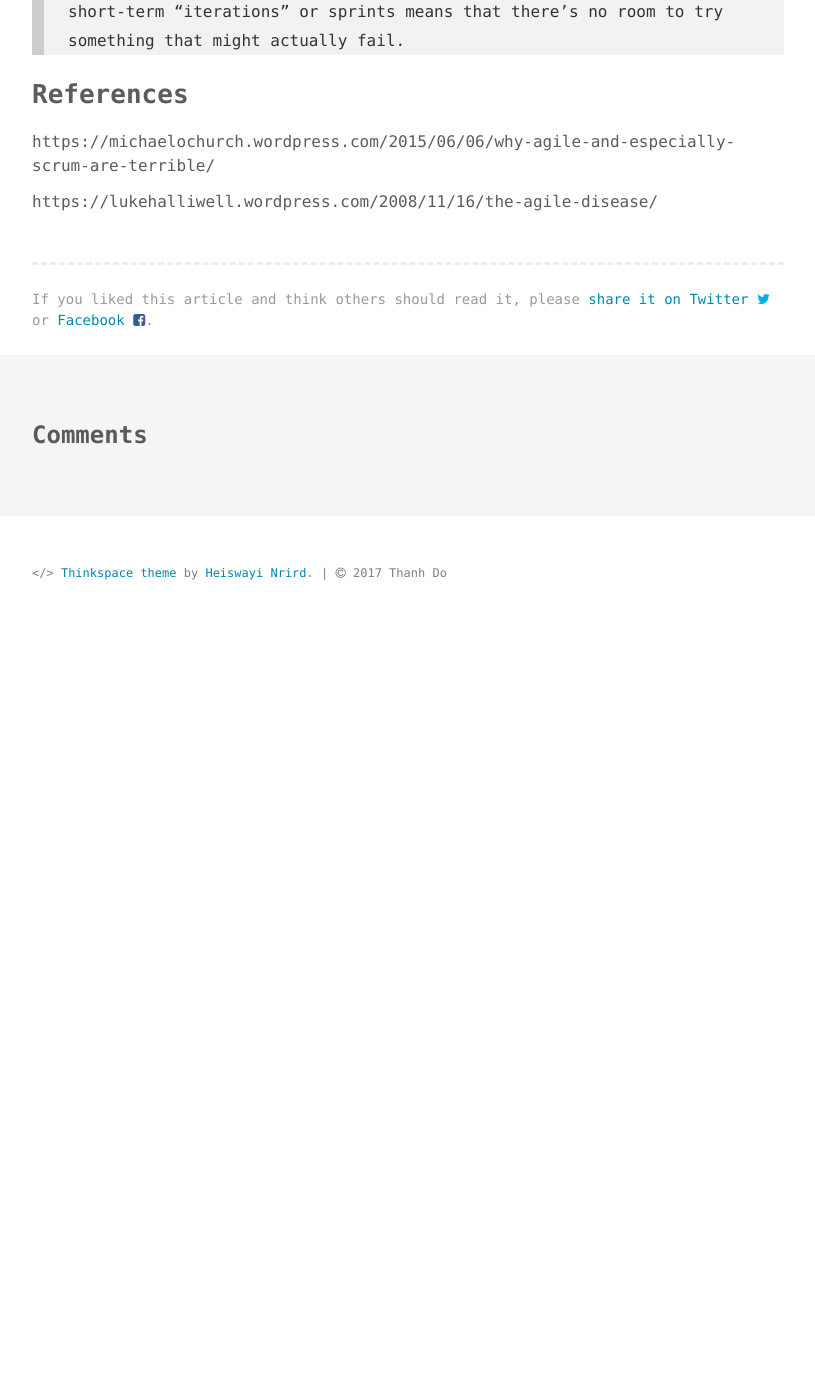
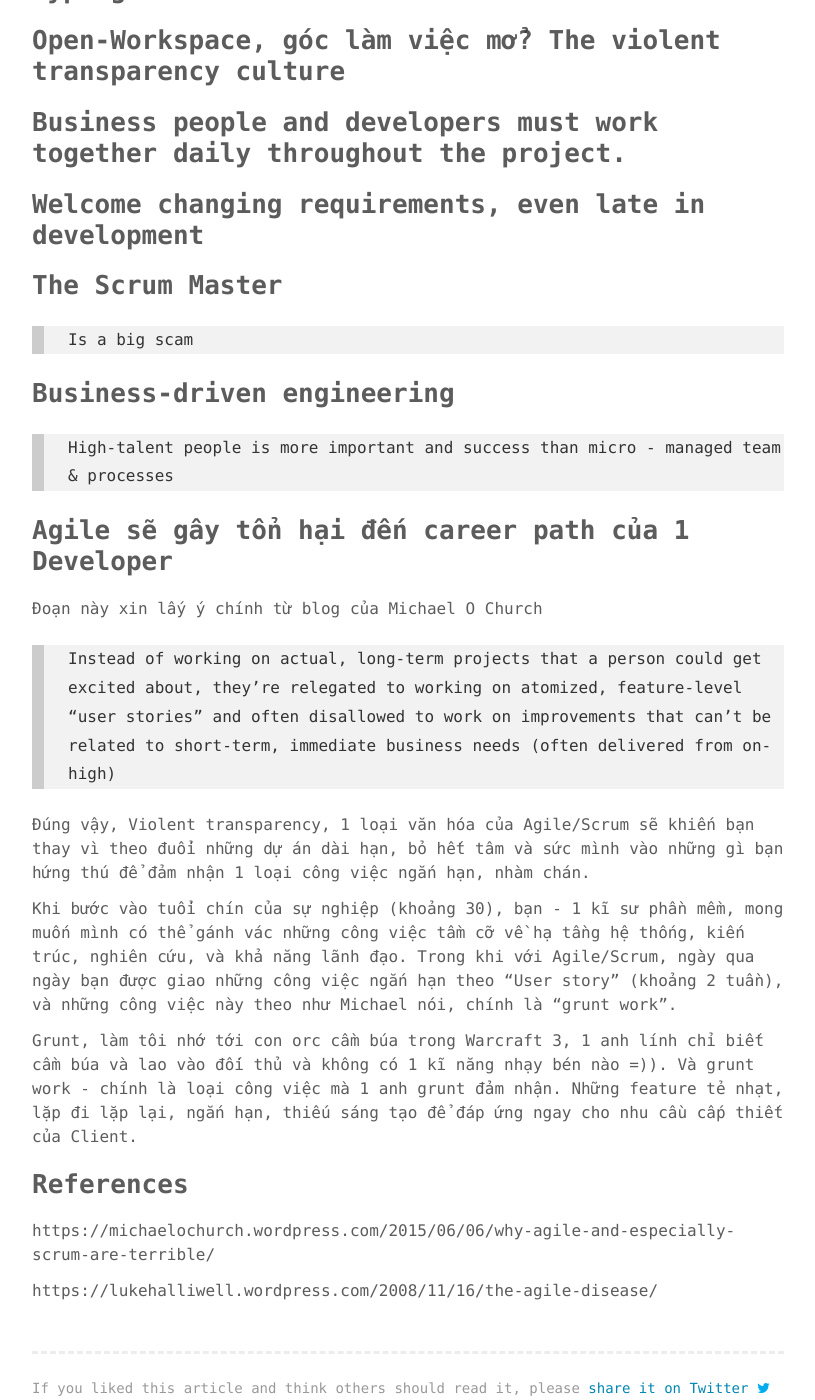
Before and after one commit to phuoc-thanh/phuoc-thanh.github.io, a Jekyll site: the page built from _posts/2017-04-17-agile-a-risky-adventure.md, in a window 1280 px wide and 1400 px high, scrolled down 2477 px. Shown: the whole window, without its empty margins (232-1047 px from the left). Built offline with Jekyll 4.4.1, drawn with Linux system fonts in a browser that asks for light colours; comment, search, counter and statistics services are not loaded; before the commit the page ends 3107 px from its top, so only the background shows below that; some of the changed text lies outside the part shown.

Commit message:
Add new section to Agile post

```diff
--- a/_posts/2017-04-17-agile-a-risky-adventure.md
+++ b/_posts/2017-04-17-agile-a-risky-adventure.md
@@ -18,6 +18,8 @@ Một nhóm khởi nghiệp đầy hoải bão với đủ thứ ý tưởng "m
 Một khách hàng cấp tiến, trong buổi hợp mời thầu, cũng hỏi: "Anh nghĩ như thế nào về Agile vs Traditional".
 
 Và những nơi đang áp dụng Agile vào quá trình sản xuất phần mềm, thật sự những con người ở đó đang tham gia vào 1 chuyến phiêu lưu đầy rủi ro.
+
+![Agile Risky Adventure](/assets/images/agile-risk.jpg)
 
 ## Agile, Scrum là gì?
 
@@ -62,8 +64,16 @@ Thứ hai, làm việc mà ko có 1 kế hoạch, nghe có mùi mù quáng, gi
 ## Business-driven engineering
 > High-talent people is more important and success than micro - managed team & processes
 
-## It's destroying your career
-> Often, it’s the best employees who fall the hardest when Agile/Scrum is introduced, because R&D is effectively eliminated, and the obsession with short-term “iterations” or sprints means that there’s no room to try something that might actually fail.
+## Agile sẽ gây tổn hại đến career path của 1 Developer
+Đoạn này xin lấy ý chính từ blog của Michael O Church
+
+> Instead of working on actual, long-term projects that a person could get excited about, they’re relegated to working on atomized, feature-level “user stories” and often disallowed to work on improvements that can’t be related to short-term, immediate business needs (often delivered from on-high)
+
+Đúng vậy, Violent transparency, 1 loại văn hóa của Agile/Scrum sẽ khiến bạn thay vì theo đuổi những dự án dài hạn, bỏ hết tâm và sức mình vào những gì bạn hứng thú để đảm nhận 1 loại công việc ngắn hạn, nhàm chán.
+
+Khi bước vào tuổi chín của sự nghiệp (khoảng 30), bạn - 1 kĩ sư phần mềm, mong muốn mình có thể gánh vác những công việc tầm cỡ về hạ tầng hệ thống, kiến trúc, nghiên cứu, và khả năng lãnh đạo. Trong khi với Agile/Scrum, ngày qua ngày bạn được giao những công việc ngắn hạn theo "User story" (khoảng 2 tuần), và những công việc này theo như Michael nói, chính là "grunt work".
+
+Grunt, làm tôi nhớ tới con orc cầm búa trong Warcraft 3, 1 anh lính chỉ biết cầm búa và lao vào đối thủ và không có 1 kĩ năng nhạy bén nào =)). Và grunt work - chính là loại công việc mà 1 anh grunt đảm nhận. Những feature tẻ nhạt, lặp đi lặp lại, ngắn hạn, thiếu sáng tạo để đáp ứng ngay cho nhu cầu cấp thiết của Client.
 
 
 ## References
```
Also changed, not shown: assets/images/agile-risk.jpg (added).
